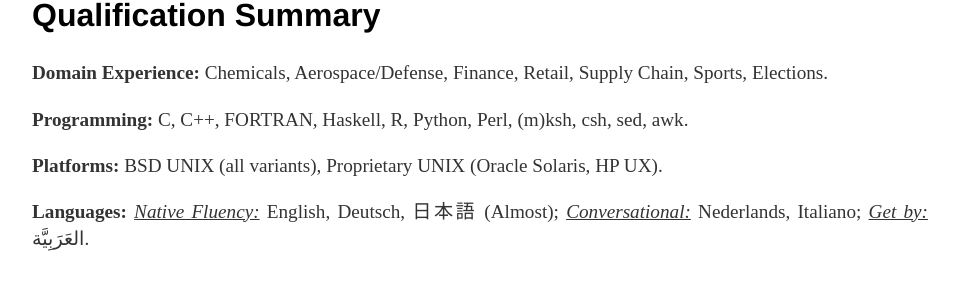
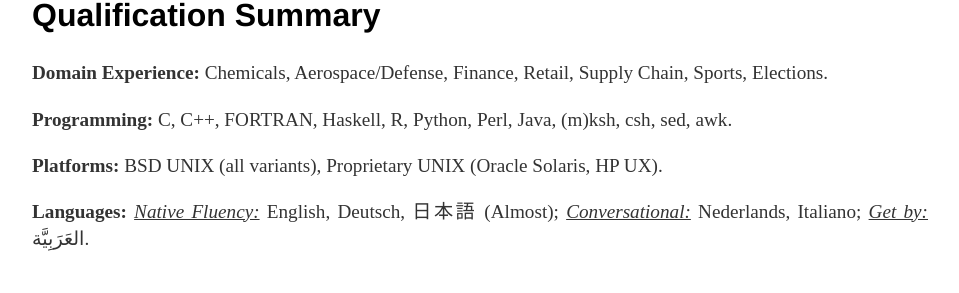
Before and after one commit to DaisukeAramaki/DaisukeAramaki.github.io, a Jekyll site: the page built from cv/index.html, in a window 1280 px wide. Shown: the part 519-812 px from the top of the page, without its empty margins (160-1119 px from the left). Built offline with Jekyll 4.4.1, drawn with Linux system fonts in a browser that asks for light colours.

Commit message:
Some major changes

```diff
--- a/cv/index.html
+++ b/cv/index.html
@@ -21,7 +21,7 @@ title: CV Prem
 		                        <h2>Qualification Summary</h2>
 
 		<p style='text-align: justify;'><strong>Domain Experience: </strong>Chemicals, Aerospace/Defense, Finance, Retail, Supply Chain, Sports, Elections.</p>
-		<p style='text-align: justify;'><strong>Programming: </strong>C, C++, FORTRAN, Haskell, R, Python, Perl, (m)ksh, csh, sed, awk.</p>
+		<p style='text-align: justify;'><strong>Programming: </strong>C, C++, FORTRAN, Haskell, R, Python, Perl, Java, (m)ksh, csh, sed, awk.</p>
 		<p style='text-align: justify;'><strong>Platforms: </strong>BSD UNIX (all variants), Proprietary UNIX (Oracle Solaris, HP UX).</p>
 		<p style='text-align: justify;'><strong>Languages: </strong><em><u>Native Fluency:</u></em> English, Deutsch, &#26085;&#26412;&#35486; (Almost); <em><u>Conversational:</u></em> Nederlands, Italiano; <em><u>Get by:</u></em>  &#1575;&#1604;&#1593;&#1614;&#1585;&#1614;&#1576;&#1616;&#1610;&#1614;&#1617;&#1577;&#8206;.</p>
 
```
